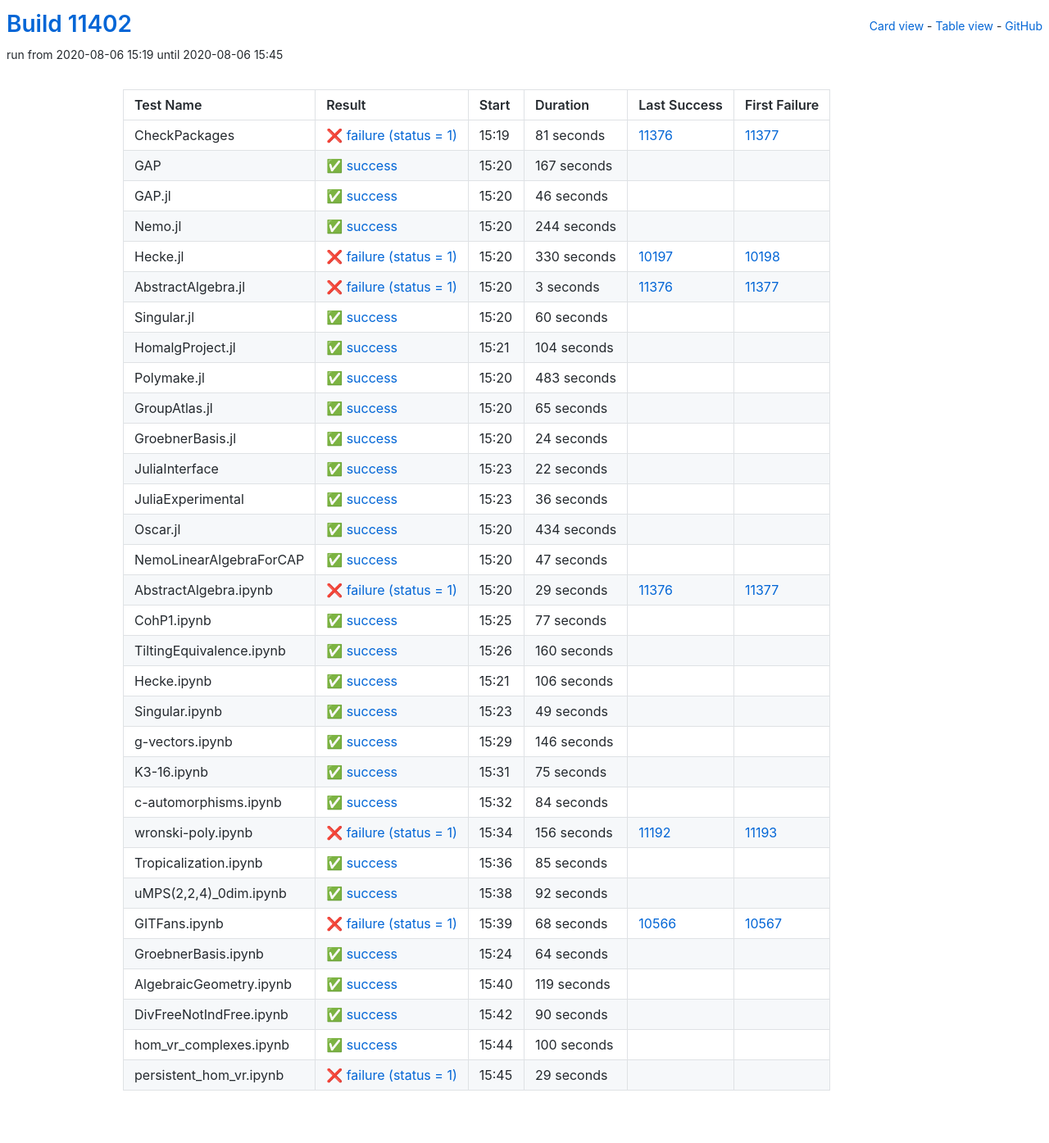
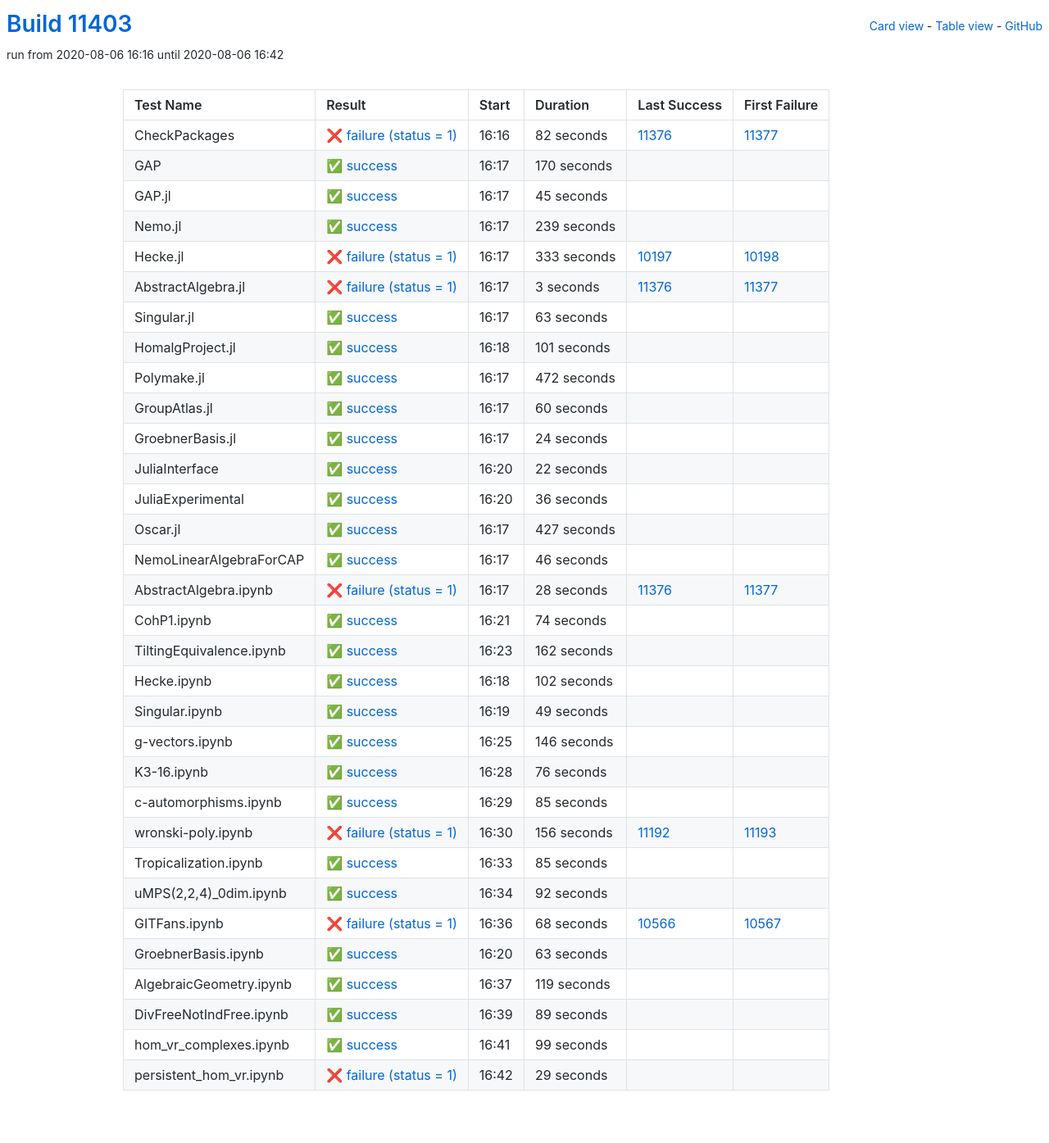
Before and after one commit to oscar-system/oscar-ci-status, a Jekyll site: the page built from table.html, in a window 1280 px wide. Shown: the whole page at 82% size. Built offline with Jekyll 4.4.1, drawn with Linux system fonts in a browser that asks for light colours.

Commit message:
Build #11403

```diff
--- a/_data/ci.yml
+++ b/_data/ci.yml
@@ -1,6 +1,6 @@
 ---
-build: 11402
-build_url: https://oscarci.mathematik.uni-kl.de/job/oscar/11402/
+build: 11403
+build_url: https://oscarci.mathematik.uni-kl.de/job/oscar/11403/
 job: oscar
 organization: oscar-system
 repo: oscar-ci-status
@@ -8,68 +8,68 @@
 tests:
 - name: CheckPackages
   id: checkpackages
-  log: https://oscarci.mathematik.uni-kl.de/job/oscar/11402/artifact/logs/build-11402/CheckPackages.log
-  start: 2020-08-06 15:19
+  log: https://oscarci.mathematik.uni-kl.de/job/oscar/11403/artifact/logs/build-11403/CheckPackages.log
+  start: 2020-08-06 16:16
   success: false
   exitcode: 1
   status: failure
-  duration: 81
+  duration: 82
   last_success: 11376
   last_success_url: https://oscarci.mathematik.uni-kl.de/job/oscar/11376/
   first_failure: 11377
   first_failure_url: https://oscarci.mathematik.uni-kl.de/job/oscar/11377/
 - name: GAP
   id: gap
-  log: https://oscarci.mathematik.uni-kl.de/job/oscar/11402/artifact/logs/build-11402/GAP.log
-  start: 2020-08-06 15:20
+  log: https://oscarci.mathematik.uni-kl.de/job/oscar/11403/artifact/logs/build-11403/GAP.log
+  start: 2020-08-06 16:17
   success: true
   exitcode: 0
   status: success
-  duration: 167
+  duration: 170
   last_success: false
   last_success_url:
   first_failure: false
   first_failure_url:
 - name: GAP.jl
   id: gap-jl
-  log: https://oscarci.mathematik.uni-kl.de/job/oscar/11402/artifact/logs/build-11402/GAP.jl.log
-  start: 2020-08-06 15:20
+  log: https://oscarci.mathematik.uni-kl.de/job/oscar/11403/artifact/logs/build-11403/GAP.jl.log
+  start: 2020-08-06 16:17
   success: true
   exitcode: 0
   status: success
-  duration: 46
+  duration: 45
   last_success: false
   last_success_url:
   first_failure: false
   first_failure_url:
 - name: Nemo.jl
   id: nemo-jl
-  log: https://oscarci.mathematik.uni-kl.de/job/oscar/11402/artifact/logs/build-11402/Nemo.jl.log
-  start: 2020-08-06 15:20
+  log: https://oscarci.mathematik.uni-kl.de/job/oscar/11403/artifact/logs/build-11403/Nemo.jl.log
+  start: 2020-08-06 16:17
   success: true
   exitcode: 0
   status: success
-  duration: 244
+  duration: 239
   last_success: false
   last_success_url:
   first_failure: false
   first_failure_url:
 - name: Hecke.jl
   id: hecke-jl
-  log: https://oscarci.mathematik.uni-kl.de/job/oscar/11402/artifact/logs/build-11402/Hecke.jl.log
-  start: 2020-08-06 15:20
+  log: https://oscarci.mathematik.uni-kl.de/job/oscar/11403/artifact/logs/build-11403/Hecke.jl.log
+  start: 2020-08-06 16:17
   success: false
   exitcode: 1
   status: failure
-  duration: 330
+  duration: 333
   last_success: 10197
   last_success_url: https://oscarci.mathematik.uni-kl.de/job/oscar/10197/
   first_failure: 10198
   first_failure_url: https://oscarci.mathematik.uni-kl.de/job/oscar/10198/
 - name: AbstractAlgebra.jl
   id: abstractalgebra-jl
-  log: https://oscarci.mathematik.uni-kl.de/job/oscar/11402/artifact/logs/build-11402/AbstractAlgebra.jl.log
-  start: 2020-08-06 15:20
+  log: https://oscarci.mathematik.uni-kl.de/job/oscar/11403/artifact/logs/build-11403/AbstractAlgebra.jl.log
+  start: 2020-08-06 16:17
   success: false
   exitcode: 1
   status: failure
@@ -80,8 +80,44 @@
   first_failure_url: https://oscarci.mathematik.uni-kl.de/job/oscar/11377/
 - name: Singular.jl
   id: singular-jl
-  log: https://oscarci.mathematik.uni-kl.de/job/oscar/11402/artifact/logs/build-11402/Singular.jl.log
-  start: 2020-08-06 15:20
+  log: https://oscarci.mathematik.uni-kl.de/job/oscar/11403/artifact/logs/build-11403/Singular.jl.log
+  start: 2020-08-06 16:17
+  success: true
+  exitcode: 0
+  status: success
+  duration: 63
+  last_success: false
+  last_success_url:
+  first_failure: false
+  first_failure_url:
+- name: HomalgProject.jl
+  id: homalgproject-jl
+  log: https://oscarci.mathematik.uni-kl.de/job/oscar/11403/artifact/logs/build-11403/HomalgProject.jl.log
+  start: 2020-08-06 16:18
+  success: true
+  exitcode: 0
+  status: success
+  duration: 101
+  last_success: false
+  last_success_url:
+  first_failure: false
+  first_failure_url:
+- name: Polymake.jl
+  id: polymake-jl
+  log: https://oscarci.mathematik.uni-kl.de/job/oscar/11403/artifact/logs/build-11403/Polymake.jl.log
+  start: 2020-08-06 16:17
+  success: true
+  exitcode: 0
+  status: success
+  duration: 472
+  last_success: false
+  last_success_url:
+  first_failure: false
+  first_failure_url:
+- name: GroupAtlas.jl
+  id: groupatlas-jl
+  log: https://oscarci.mathematik.uni-kl.de/job/oscar/11403/artifact/logs/build-11403/GroupAtlas.jl.log
+  start: 2020-08-06 16:17
   success: true
   exitcode: 0
   status: success
@@ -90,46 +126,10 @@
   last_success_url:
   first_failure: false
   first_failure_url:
-- name: HomalgProject.jl
-  id: homalgproject-jl
-  log: https://oscarci.mathematik.uni-kl.de/job/oscar/11402/artifact/logs/build-11402/HomalgProject.jl.log
-  start: 2020-08-06 15:21
-  success: true
-  exitcode: 0
-  status: success
-  duration: 104
-  last_success: false
-  last_success_url:
-  first_failure: false
-  first_failure_url:
-- name: Polymake.jl
-  id: polymake-jl
-  log: https://oscarci.mathematik.uni-kl.de/job/oscar/11402/artifact/logs/build-11402/Polymake.jl.log
-  start: 2020-08-06 15:20
-  success: true
-  exitcode: 0
-  status: success
-  duration: 483
-  last_success: false
-  last_success_url:
-  first_failure: false
-  first_failure_url:
-- name: GroupAtlas.jl
-  id: groupatlas-jl
-  log: https://oscarci.mathematik.uni-kl.de/job/oscar/11402/artifact/logs/build-11402/GroupAtlas.jl.log
-  start: 2020-08-06 15:20
-  success: true
-  exitcode: 0
-  status: success
-  duration: 65
-  last_success: false
-  last_success_url:
-  first_failure: false
-  first_failure_url:
 - name: GroebnerBasis.jl
   id: groebnerbasis-jl
-  log: https://oscarci.mathematik.uni-kl.de/job/oscar/11402/artifact/logs/build-11402/GroebnerBasis.jl.log
-  start: 2020-08-06 15:20
+  log: https://oscarci.mathematik.uni-kl.de/job/oscar/11403/artifact/logs/build-11403/GroebnerBasis.jl.log
+  start: 2020-08-06 16:17
   success: true
   exitcode: 0
   status: success
@@ -140,8 +140,8 @@
   first_failure_url:
 - name: JuliaInterface
   id: juliainterface
-  log: https://oscarci.mathematik.uni-kl.de/job/oscar/11402/artifact/logs/build-11402/JuliaInterface.log
-  start: 2020-08-06 15:23
+  log: https://oscarci.mathematik.uni-kl.de/job/oscar/11403/artifact/logs/build-11403/JuliaInterface.log
+  start: 2020-08-06 16:20
   success: true
   exitcode: 0
   status: success
@@ -152,8 +152,8 @@
   first_failure_url:
 - name: JuliaExperimental
   id: juliaexperimental
-  log: https://oscarci.mathematik.uni-kl.de/job/oscar/11402/artifact/logs/build-11402/JuliaExperimental.log
-  start: 2020-08-06 15:23
+  log: https://oscarci.mathematik.uni-kl.de/job/oscar/11403/artifact/logs/build-11403/JuliaExperimental.log
+  start: 2020-08-06 16:20
   success: true
   exitcode: 0
   status: success
@@ -164,80 +164,80 @@
   first_failure_url:
 - name: Oscar.jl
   id: oscar-jl
-  log: https://oscarci.mathematik.uni-kl.de/job/oscar/11402/artifact/logs/build-11402/Oscar.jl.log
-  start: 2020-08-06 15:20
+  log: https://oscarci.mathematik.uni-kl.de/job/oscar/11403/artifact/logs/build-11403/Oscar.jl.log
+  start: 2020-08-06 16:17
   success: true
   exitcode: 0
   status: success
-  duration: 434
+  duration: 427
   last_success: false
   last_success_url:
   first_failure: false
   first_failure_url:
 - name: NemoLinearAlgebraForCAP
   id: nemolinearalgebraforcap
-  log: https://oscarci.mathematik.uni-kl.de/job/oscar/11402/artifact/logs/build-11402/NemoLinearAlgebraForCAP.log
-  start: 2020-08-06 15:20
+  log: https://oscarci.mathematik.uni-kl.de/job/oscar/11403/artifact/logs/build-11403/NemoLinearAlgebraForCAP.log
+  start: 2020-08-06 16:17
   success: true
   exitcode: 0
   status: success
-  duration: 47
+  duration: 46
   last_success: false
   last_success_url:
   first_failure: false
   first_failure_url:
 - name: AbstractAlgebra.ipynb
   id: abstractalgebra-ipynb
-  log: https://oscarci.mathematik.uni-kl.de/job/oscar/11402/artifact/logs/build-11402/AbstractAlgebra.ipynb.log
-  start: 2020-08-06 15:20
+  log: https://oscarci.mathematik.uni-kl.de/job/oscar/11403/artifact/logs/build-11403/AbstractAlgebra.ipynb.log
+  start: 2020-08-06 16:17
   success: false
   exitcode: 1
   status: failure
-  duration: 29
+  duration: 28
   last_success: 11376
   last_success_url: https://oscarci.mathematik.uni-kl.de/job/oscar/11376/
   first_failure: 11377
   first_failure_url: https://oscarci.mathematik.uni-kl.de/job/oscar/11377/
 - name: CohP1.ipynb
   id: cohp1-ipynb
-  log: https://oscarci.mathematik.uni-kl.de/job/oscar/11402/artifact/logs/build-11402/CohP1.ipynb.log
-  start: 2020-08-06 15:25
+  log: https://oscarci.mathematik.uni-kl.de/job/oscar/11403/artifact/logs/build-11403/CohP1.ipynb.log
+  start: 2020-08-06 16:21
   success: true
   exitcode: 0
   status: success
-  duration: 77
+  duration: 74
   last_success: false
   last_success_url:
   first_failure: false
   first_failure_url:
 - name: TiltingEquivalence.ipynb
   id: tiltingequivalence-ipynb
-  log: https://oscarci.mathematik.uni-kl.de/job/oscar/11402/artifact/logs/build-11402/TiltingEquivalence.ipynb.log
-  start: 2020-08-06 15:26
+  log: https://oscarci.mathematik.uni-kl.de/job/oscar/11403/artifact/logs/build-11403/TiltingEquivalence.ipynb.log
+  start: 2020-08-06 16:23
   success: true
   exitcode: 0
   status: success
-  duration: 160
+  duration: 162
   last_success: false
   last_success_url:
   first_failure: false
   first_failure_url:
 - name: Hecke.ipynb
   id: hecke-ipynb
-  log: https://oscarci.mathematik.uni-kl.de/job/oscar/11402/artifact/logs/build-11402/Hecke.ipynb.log
-  start: 2020-08-06 15:21
+  log: https://oscarci.mathematik.uni-kl.de/job/oscar/11403/artifact/logs/build-11403/Hecke.ipynb.log
+  start: 2020-08-06 16:18
   success: true
   exitcode: 0
   status: success
-  duration: 106
+  duration: 102
   last_success: false
   last_success_url:
   first_failure: false
   first_failure_url:
 - name: Singular.ipynb
   id: singular-ipynb
-  log: https://oscarci.mathematik.uni-kl.de/job/oscar/11402/artifact/logs/build-11402/Singular.ipynb.log
-  start: 2020-08-06 15:23
+  log: https://oscarci.mathematik.uni-kl.de/job/oscar/11403/artifact/logs/build-11403/Singular.ipynb.log
+  start: 2020-08-06 16:19
   success: true
   exitcode: 0
   status: success
@@ -248,8 +248,8 @@
   first_failure_url:
 - name: g-vectors.ipynb
   id: g-vectors-ipynb
-  log: https://oscarci.mathematik.uni-kl.de/job/oscar/11402/artifact/logs/build-11402/g-vectors.ipynb.log
-  start: 2020-08-06 15:29
+  log: https://oscarci.mathematik.uni-kl.de/job/oscar/11403/artifact/logs/build-11403/g-vectors.ipynb.log
+  start: 2020-08-06 16:25
   success: true
   exitcode: 0
   status: success
@@ -260,32 +260,32 @@
   first_failure_url:
 - name: K3-16.ipynb
   id: k3-16-ipynb
-  log: https://oscarci.mathematik.uni-kl.de/job/oscar/11402/artifact/logs/build-11402/K3-16.ipynb.log
-  start: 2020-08-06 15:31
+  log: https://oscarci.mathematik.uni-kl.de/job/oscar/11403/artifact/logs/build-11403/K3-16.ipynb.log
+  start: 2020-08-06 16:28
   success: true
   exitcode: 0
   status: success
-  duration: 75
+  duration: 76
   last_success: false
   last_success_url:
   first_failure: false
   first_failure_url:
 - name: c-automorphisms.ipynb
   id: c-automorphisms-ipynb
-  log: https://oscarci.mathematik.uni-kl.de/job/oscar/11402/artifact/logs/build-11402/c-automorphisms.ipynb.log
-  start: 2020-08-06 15:32
+  log: https://oscarci.mathematik.uni-kl.de/job/oscar/11403/artifact/logs/build-11403/c-automorphisms.ipynb.log
+  start: 2020-08-06 16:29
   success: true
   exitcode: 0
   status: success
-  duration: 84
+  duration: 85
   last_success: false
   last_success_url:
   first_failure: false
   first_failure_url:
 - name: wronski-poly.ipynb
   id: wronski-poly-ipynb
-  log: https://oscarci.mathematik.uni-kl.de/job/oscar/11402/artifact/logs/build-11402/wronski-poly.ipynb.log
-  start: 2020-08-06 15:34
+  log: https://oscarci.mathematik.uni-kl.de/job/oscar/11403/artifact/logs/build-11403/wronski-poly.ipynb.log
+  start: 2020-08-06 16:30
   success: false
   exitcode: 1
   status: failure
@@ -296,8 +296,8 @@
   first_failure_url: https://oscarci.mathematik.uni-kl.de/job/oscar/11193/
 - name: Tropicalization.ipynb
   id: tropicalization-ipynb
-  log: https://oscarci.mathematik.uni-kl.de/job/oscar/11402/artifact/logs/build-11402/Tropicalization.ipynb.log
-  start: 2020-08-06 15:36
+  log: https://oscarci.mathematik.uni-kl.de/job/oscar/11403/artifact/logs/build-11403/Tropicalization.ipynb.log
+  start: 2020-08-06 16:33
   success: true
   exitcode: 0
   status: success
@@ -308,8 +308,8 @@
   first_failure_url:
 - name: uMPS(2,2,4)_0dim.ipynb
   id: umps-2-2-4-0dim-ipynb
-  log: https://oscarci.mathematik.uni-kl.de/job/oscar/11402/artifact/logs/build-11402/uMPS-2-2-4-_0dim.ipynb.log
-  start: 2020-08-06 15:38
+  log: https://oscarci.mathematik.uni-kl.de/job/oscar/11403/artifact/logs/build-11403/uMPS-2-2-4-_0dim.ipynb.log
+  start: 2020-08-06 16:34
   success: true
   exitcode: 0
   status: success
@@ -320,8 +320,8 @@
   first_failure_url:
 - name: GITFans.ipynb
   id: gitfans-ipynb
-  log: https://oscarci.mathematik.uni-kl.de/job/oscar/11402/artifact/logs/build-11402/GITFans.ipynb.log
-  start: 2020-08-06 15:39
+  log: https://oscarci.mathematik.uni-kl.de/job/oscar/11403/artifact/logs/build-11403/GITFans.ipynb.log
+  start: 2020-08-06 16:36
   success: false
   exitcode: 1
   status: failure
@@ -332,20 +332,20 @@
   first_failure_url: https://oscarci.mathematik.uni-kl.de/job/oscar/10567/
 - name: GroebnerBasis.ipynb
   id: groebnerbasis-ipynb
-  log: https://oscarci.mathematik.uni-kl.de/job/oscar/11402/artifact/logs/build-11402/GroebnerBasis.ipynb.log
-  start: 2020-08-06 15:24
+  log: https://oscarci.mathematik.uni-kl.de/job/oscar/11403/artifact/logs/build-11403/GroebnerBasis.ipynb.log
+  start: 2020-08-06 16:20
   success: true
   exitcode: 0
   status: success
-  duration: 64
+  duration: 63
   last_success: false
   last_success_url:
   first_failure: false
   first_failure_url:
 - name: AlgebraicGeometry.ipynb
   id: algebraicgeometry-ipynb
-  log: https://oscarci.mathematik.uni-kl.de/job/oscar/11402/artifact/logs/build-11402/AlgebraicGeometry.ipynb.log
-  start: 2020-08-06 15:40
+  log: https://oscarci.mathematik.uni-kl.de/job/oscar/11403/artifact/logs/build-11403/AlgebraicGeometry.ipynb.log
+  start: 2020-08-06 16:37
   success: true
   exitcode: 0
   status: success
@@ -356,32 +356,32 @@
   first_failure_url:
 - name: DivFreeNotIndFree.ipynb
   id: divfreenotindfree-ipynb
-  log: https://oscarci.mathematik.uni-kl.de/job/oscar/11402/artifact/logs/build-11402/DivFreeNotIndFree.ipynb.log
-  start: 2020-08-06 15:42
+  log: https://oscarci.mathematik.uni-kl.de/job/oscar/11403/artifact/logs/build-11403/DivFreeNotIndFree.ipynb.log
+  start: 2020-08-06 16:39
   success: true
   exitcode: 0
   status: success
-  duration: 90
+  duration: 89
   last_success: false
   last_success_url:
   first_failure: false
   first_failure_url:
 - name: hom_vr_complexes.ipynb
   id: hom-vr-complexes-ipynb
-  log: https://oscarci.mathematik.uni-kl.de/job/oscar/11402/artifact/logs/build-11402/hom_vr_complexes.ipynb.log
-  start: 2020-08-06 15:44
+  log: https://oscarci.mathematik.uni-kl.de/job/oscar/11403/artifact/logs/build-11403/hom_vr_complexes.ipynb.log
+  start: 2020-08-06 16:41
   success: true
   exitcode: 0
   status: success
-  duration: 100
+  duration: 99
   last_success: false
   last_success_url:
   first_failure: false
   first_failure_url:
 - name: persistent_hom_vr.ipynb
   id: persistent-hom-vr-ipynb
-  log: https://oscarci.mathematik.uni-kl.de/job/oscar/11402/artifact/logs/build-11402/persistent_hom_vr.ipynb.log
-  start: 2020-08-06 15:45
+  log: https://oscarci.mathematik.uni-kl.de/job/oscar/11403/artifact/logs/build-11403/persistent_hom_vr.ipynb.log
+  start: 2020-08-06 16:42
   success: false
   exitcode: 1
   status: failure
```
Also changed, not shown: README.md.
